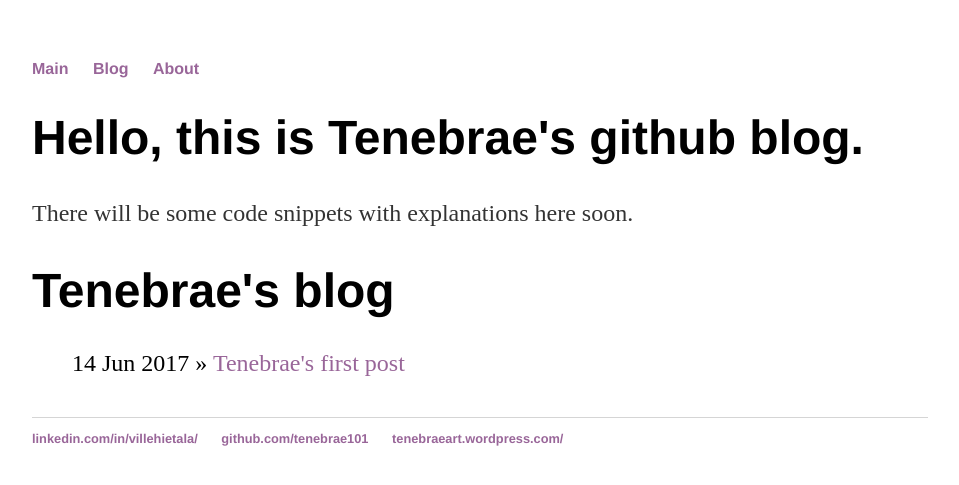
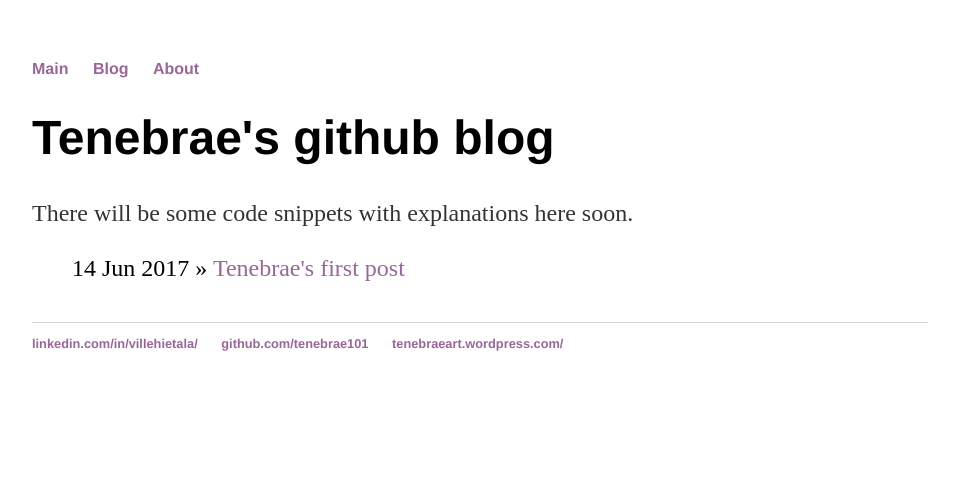
Before and after one commit to tenebrae101/tenebrae101.github.io, a Jekyll site: the page built from index.html, in a window 1280 px wide. Shown: the top 485 px of the page, without its empty margins (160-1119 px from the left). Built offline with Jekyll 4.4.1, drawn with Linux system fonts in a browser that asks for light colours.

Commit message:
Create index.html

```diff
--- a/index.html
+++ b/index.html
@@ -1,13 +1,12 @@
 ---
 layout: default
-title: Tenebrae's blog
+title: Tenebrae's github blog
 ---
+
+	<h1>{{ page.title }}</h1>
 	<div class="walloftext">
-	<h1>Hello, this is Tenebrae's github blog.</h1>
 	<p>There will be some code snippets with explanations here soon.</a></p>
 	</div>
-
-	<h1>{{ page.title }}</h1>
 
 	<ul class="posts">
 
```
